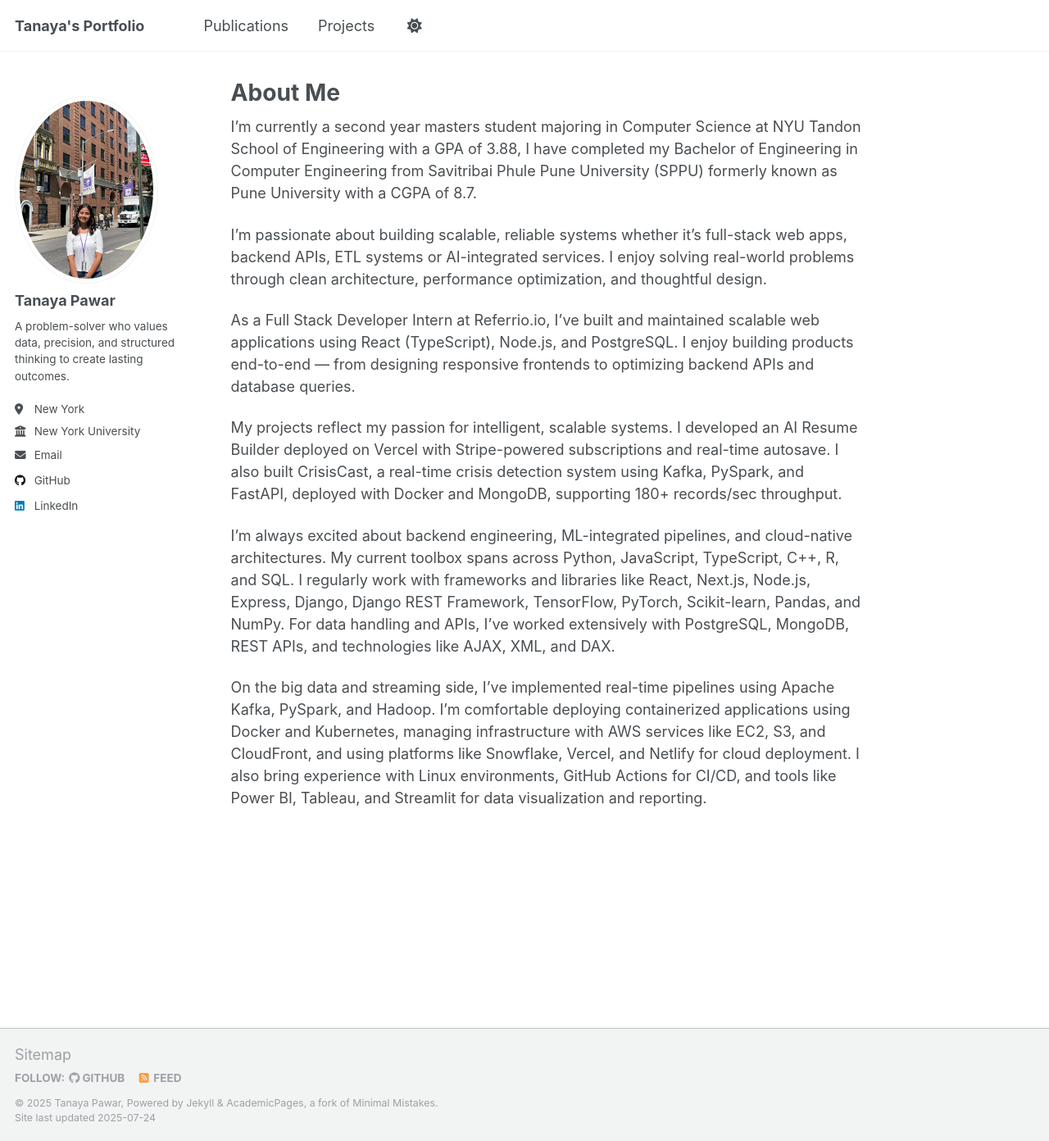
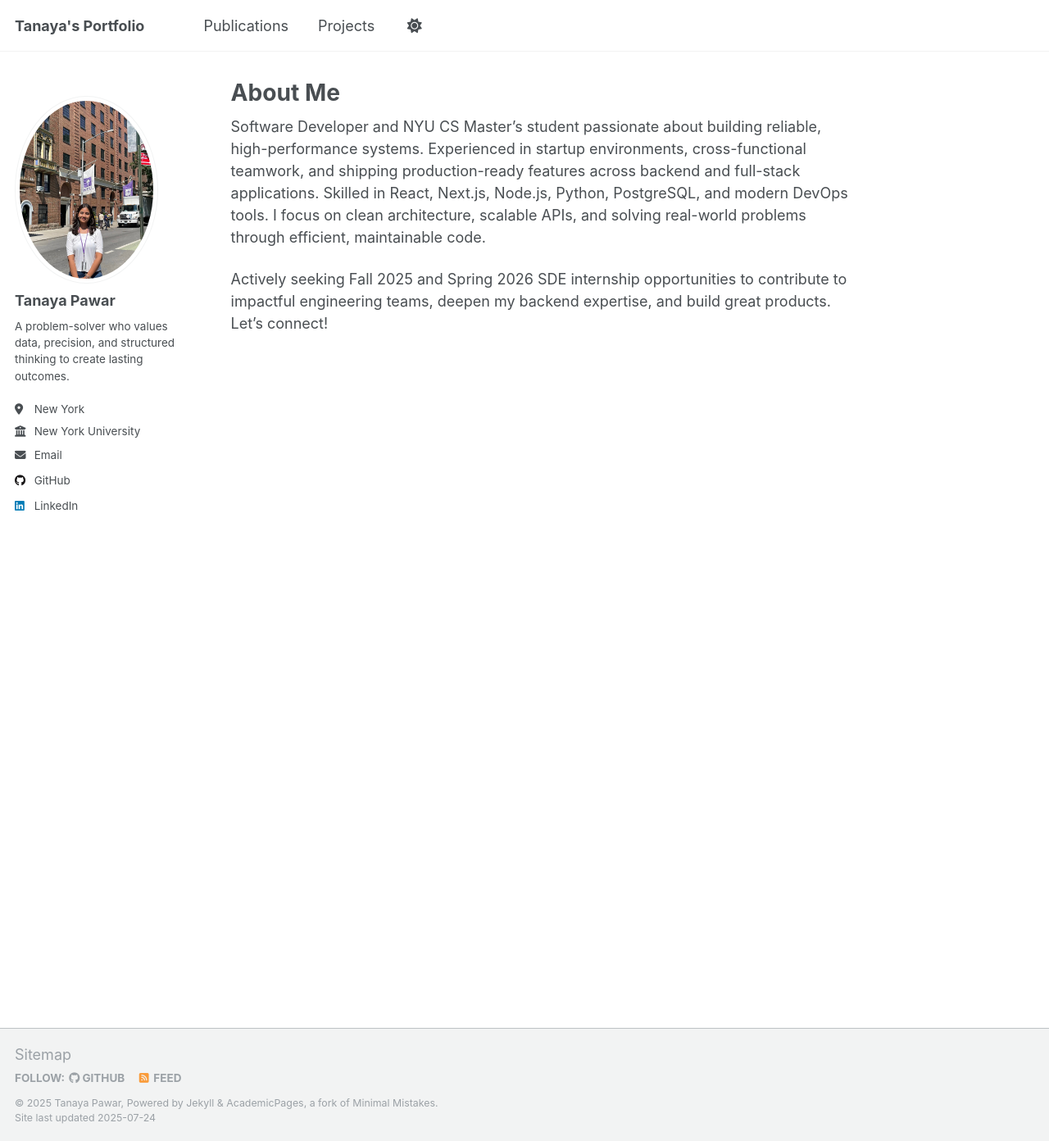
Before and after one commit to tanaya09/tanaya09.github.io, a Jekyll site: the page built from _pages/about.md, in a window 1280 px wide and 1392 px high. Shown: the whole window at 82% size. Built offline with Jekyll 4.4.1, drawn with Linux system fonts in a browser that asks for light colours.

Commit message:
Update about.md

```diff
--- a/_pages/about.md
+++ b/_pages/about.md
@@ -7,15 +7,6 @@ redirect_from:
   - /about.html
 ---
 
-I'm currently a second year masters student majoring in Computer Science at NYU Tandon School of Engineering with a GPA of 3.88, I have completed my Bachelor of Engineering in Computer Engineering from Savitribai Phule Pune University (SPPU) formerly known as Pune University with a CGPA of 8.7.
+Software Developer and NYU CS Master’s student passionate about building reliable, high-performance systems. Experienced in startup environments, cross-functional teamwork, and shipping production-ready features across backend and full-stack applications. Skilled in React, Next.js, Node.js, Python, PostgreSQL, and modern DevOps tools. I focus on clean architecture, scalable APIs, and solving real-world problems through efficient, maintainable code.
 
-
-I’m passionate about building scalable, reliable systems whether it’s full-stack web apps, backend APIs, ETL systems or AI-integrated services. I enjoy solving real-world problems through clean architecture, performance optimization, and thoughtful design.
-
-As a Full Stack Developer Intern at Referrio.io, I’ve built and maintained scalable web applications using React (TypeScript), Node.js, and PostgreSQL. I enjoy building products end-to-end — from designing responsive frontends to optimizing backend APIs and database queries.
-
-My projects reflect my passion for intelligent, scalable systems. I developed an AI Resume Builder deployed on Vercel with Stripe-powered subscriptions and real-time autosave. I also built CrisisCast, a real-time crisis detection system using Kafka, PySpark, and FastAPI, deployed with Docker and MongoDB, supporting 180+ records/sec throughput.
-
-I’m always excited about backend engineering, ML-integrated pipelines, and cloud-native architectures. My current toolbox spans across Python, JavaScript, TypeScript, C++, R, and SQL. I regularly work with frameworks and libraries like React, Next.js, Node.js, Express, Django, Django REST Framework, TensorFlow, PyTorch, Scikit-learn, Pandas, and NumPy. For data handling and APIs, I’ve worked extensively with PostgreSQL, MongoDB, REST APIs, and technologies like AJAX, XML, and DAX.
-
-On the big data and streaming side, I’ve implemented real-time pipelines using Apache Kafka, PySpark, and Hadoop. I’m comfortable deploying containerized applications using Docker and Kubernetes, managing infrastructure with AWS services like EC2, S3, and CloudFront, and using platforms like Snowflake, Vercel, and Netlify for cloud deployment. I also bring experience with Linux environments, GitHub Actions for CI/CD, and tools like Power BI, Tableau, and Streamlit for data visualization and reporting.
+Actively seeking Fall 2025 and Spring 2026 SDE internship opportunities to contribute to impactful engineering teams, deepen my backend expertise, and build great products. Let’s connect!
```
